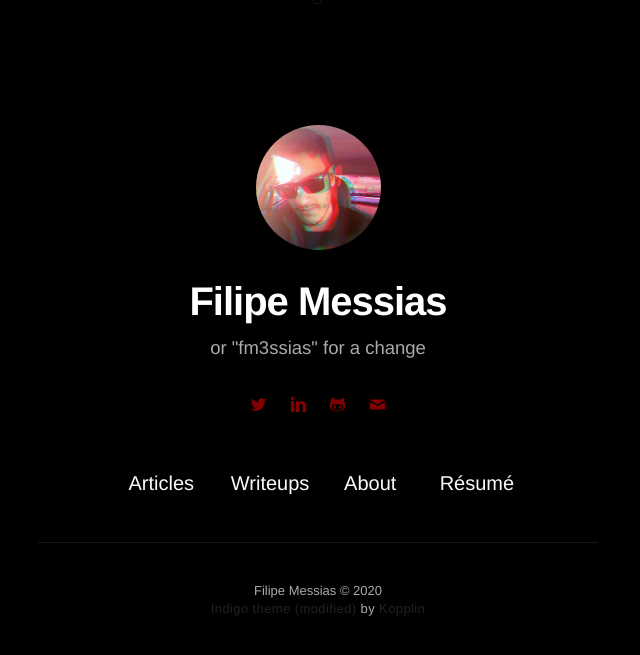
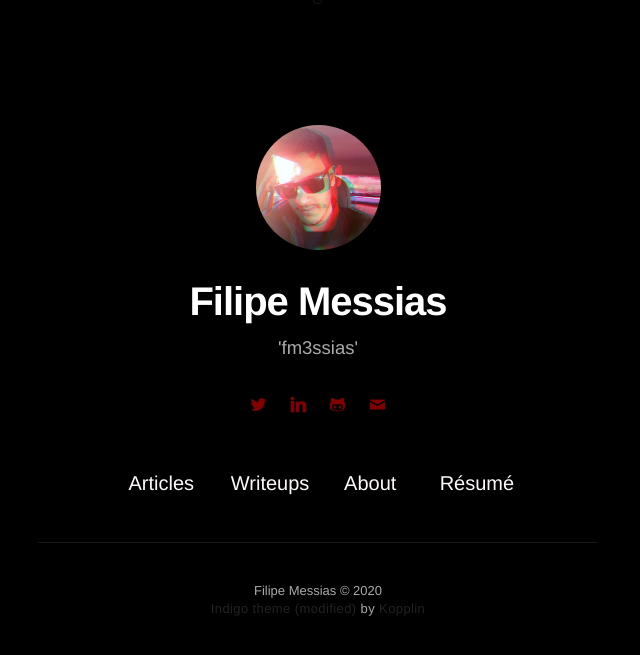
Before and after one commit to fm3ssias/fm3ssias.github.io, a Jekyll site: the page built from index.html, in a window 1280 px wide. Shown: the top 655 px of the page, without its empty margins (322-962 px from the left). Built offline with Jekyll 4.4.1, drawn with Linux system fonts in a browser that asks for light colours.

Commit message:
back to activity

```diff
--- a/_config.yml
+++ b/_config.yml
@@ -1,13 +1,13 @@
 # main text of home
 name: Filipe Messias
-bio: or "fm3ssias" for a change
+bio: "'fm3ssias'"
 
 # twitter summary info
 description: A blog about technology, info sec and stuff related
 
 # if it's an external image, update below for true
 # better with square images
-external-image: false
+external-image: true
 picture: assets/images/profile.jpg
 
 # If you want to include your resume, set to true
@@ -48,7 +48,7 @@ github: fm3ssias
 # stackoverflow: 7044681/mystackoverflow
 # quora: userquora
 # reddit: username
-#medium: medium
+# medium: medium
 # vimeo: myvimeo
 # lanyrd: mylanyrd
 email: filipe.messias@protonmail.com
@@ -56,7 +56,7 @@ email: filipe.messias@protonmail.com
 authors:
     fm3ssias:
         name: Filipe Messias
-        bio: or "fm3ssias" for a change
+        bio: "'fm3ssias'"
         external-image: false
         picture: assets/images/profile.jpg
         twitter: fm3ssias
@@ -68,8 +68,8 @@ authors:
 width: normal
 
 # if you don't need pagination, comment the *paginate* configs below
-# paginate: 5
-# paginate_path: "blog/:num/"
+#paginate: 5
+#paginate_path: "blog/:num/"
 
 # if you don't need writeups, comment the *writeups* configs below
 writeups: true
```
Also changed, not shown: 11 other files.
